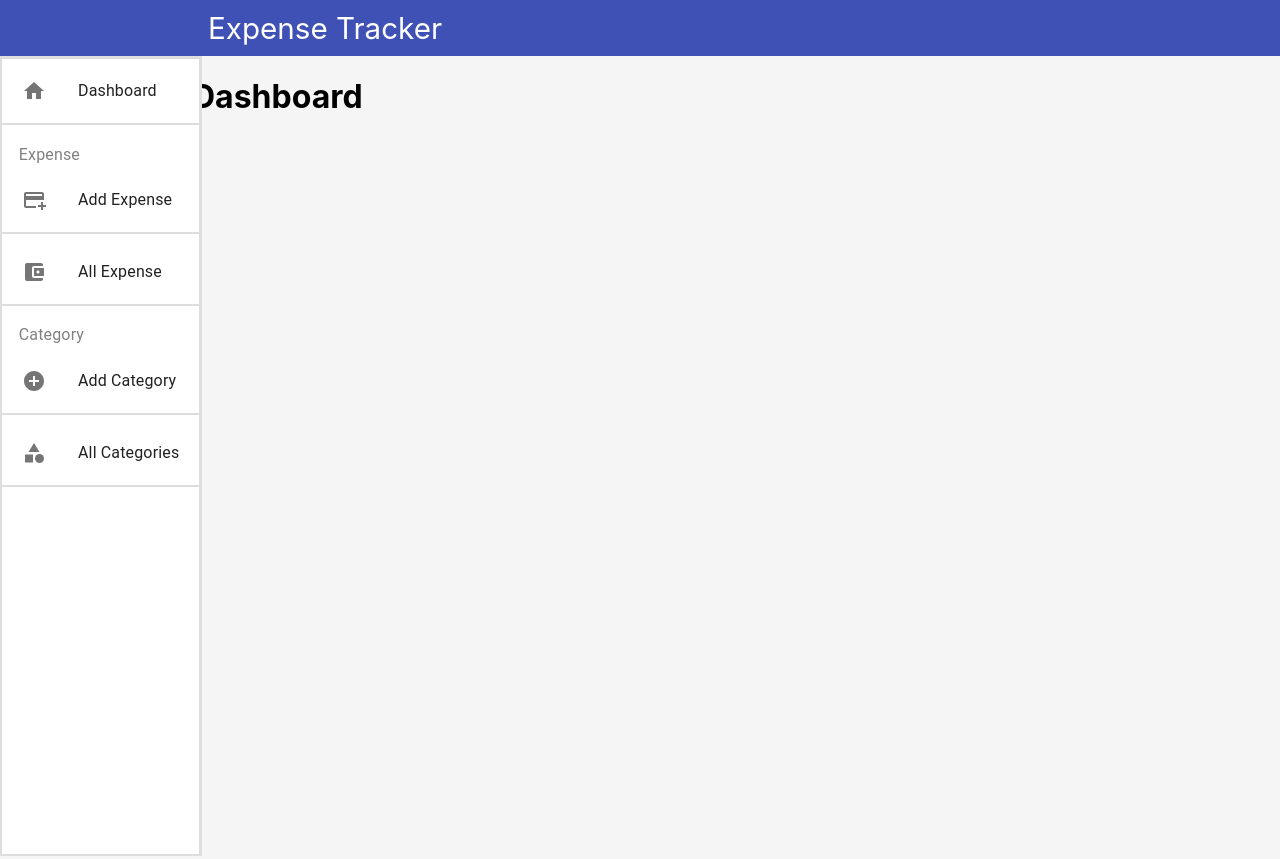
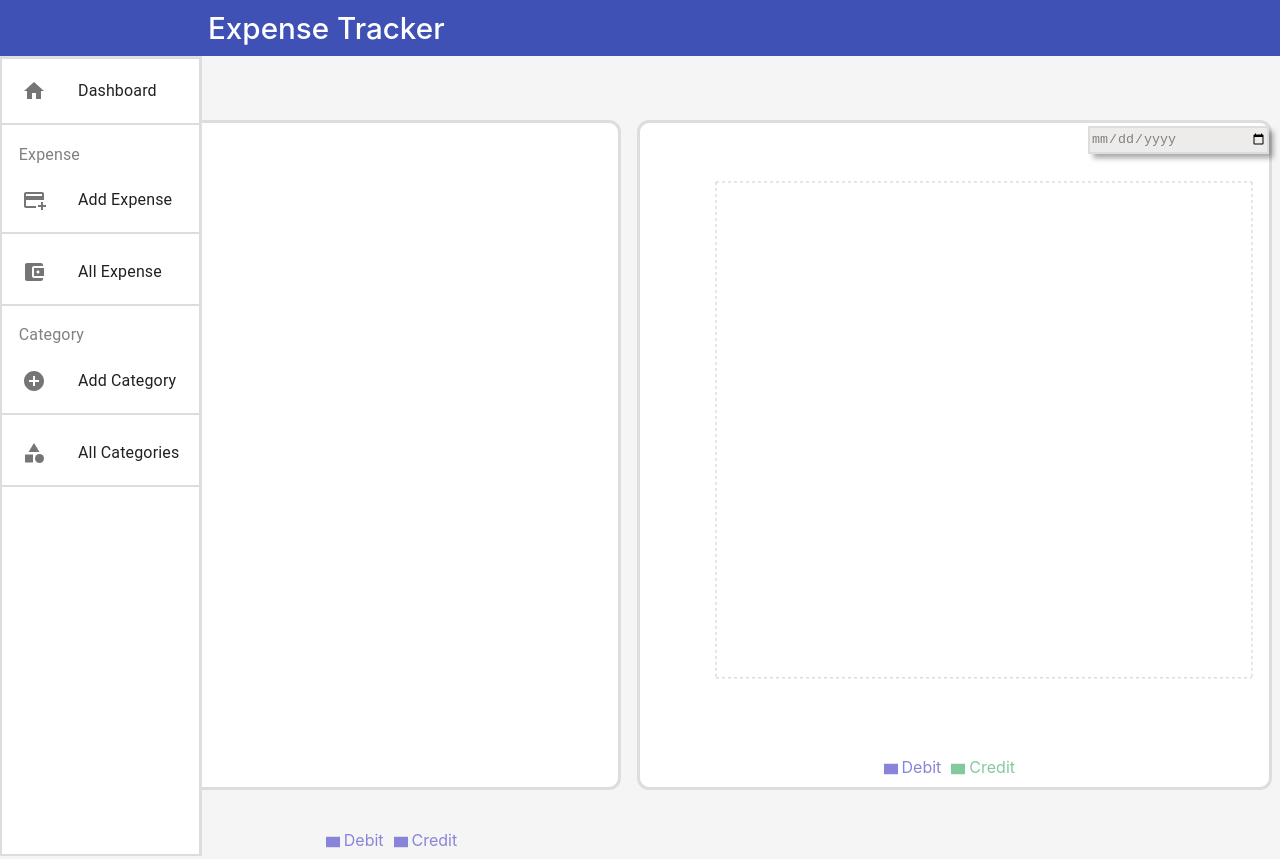
Before and after one commit to mstintern9/Expense-tracker, a React (Create React App) app: page / in a window 1280 px wide. Before the commit the page ends 800 px from the top, so only its background shows below. Built offline with nearby package versions, Linux system fonts and the light colour scheme.

Commit message:
Add charts in dashboard

```diff
--- a/package.json
+++ b/package.json
@@ -17,6 +17,7 @@
     "react-dom": "^18.2.0",
     "react-router-dom": "^6.22.3",
     "react-scripts": "5.0.1",
+    "recharts": "^2.12.5",
     "styled-components": "^6.1.8",
     "web-vitals": "^2.1.4"
   },
--- a/src/Navbar.js
+++ b/src/Navbar.js
@@ -6,7 +6,7 @@ export default function Navbar() {
     <div className="navbar">
       <span className="iconContainer"></span>
       <div className="header">
-        <p style={{ fontSize: "3.7vh", paddingBottom: "2vh" }}>
+        <p style={{ fontSize: "3.7vh", paddingBottom: "2vh",fontWeight:500 }}>
           Expense Tracker
         </p>
       </div>
--- /dev/null
+++ b/src/components/BarChartComponent.js
@@ -0,0 +1,89 @@
+import React, { useState, useEffect } from "react";
+import {
+  BarChart,
+  Bar,
+  XAxis,
+  YAxis,
+  CartesianGrid,
+  Tooltip,
+  Legend,
+  ResponsiveContainer,
+} from "recharts";
+
+const BarChartComponent = ({ selectedDate }) => {
+  const [expenses, setExpenses] = useState([]);
+
+  useEffect(() => {
+    const storedExpenses =
+      JSON.parse(localStorage.getItem("expenseData")) || [];
+    setExpenses(storedExpenses);
+  }, []);
+
+  const filteredExpenses = selectedDate
+    ? expenses.filter(
+        (expense) =>
+          new Date(expense.date).toISOString().split("T")[0] === selectedDate
+      )
+    : expenses;
+
+  const calculateDailyDebitCredit = () => {
+    const dailyData = {};
+    filteredExpenses.forEach((expense) => {
+      const time = new Date(expense.date).toLocaleTimeString([], {
+        hour: "2-digit",
+        minute: "2-digit",
+        second: "2-digit",
+      });
+      const amount = parseFloat(expense.amount);
+      if (!dailyData[time]) {
+        dailyData[time] = { time: time, debit: 0, credit: 0 };
+      }
+      if (expense.transactionType === "debit") {
+        dailyData[time].debit += amount;
+      } else {
+        dailyData[time].credit += amount;
+      }
+    });
+    return Object.values(dailyData);
+  };
+
+  const dailyData = calculateDailyDebitCredit();
+
+  return (
+    <ResponsiveContainer width="98%" height="95%">
+      <BarChart
+        width={500}
+        height={300}
+        data={dailyData}
+        margin={{
+          top: 28,
+          right: 10,
+          left: 10,
+          bottom: 7,
+        }}
+      >
+        <CartesianGrid strokeDasharray="3 3" />
+        <XAxis
+          dataKey="time"
+          tick={{ fontSize: 9 }}
+          interval={0}
+          angle={0}
+          textAnchor="middle"
+          height={80}
+          tickFormatter={(time) => {
+            const [hours, minutes] = time.split(":");
+            return `${hours}:${minutes}`;
+          }}
+        />
+
+        <YAxis />
+        <Tooltip />
+        <Legend />
+        <Bar dataKey="debit" name="Debit" fill="#8884d8" />
+        <Bar dataKey="credit" name="Credit" fill="#82ca9d" />
+      </BarChart>
+    </ResponsiveContainer>
+  );
+};
+
+export default BarChartComponent;
--- a/src/components/DataGridComponent.js
+++ b/src/components/DataGridComponent.js
@@ -5,6 +5,7 @@ export default function DataGridComponent({ columns, rows }) {
   return (
     <div style={{ height: 700, width: "100%" }}>
       <DataGrid
+      sx={{paddingLeft:"0.4vh"}}
         rows={rows}
         columns={columns}
         pageSize={5}
--- /dev/null
+++ b/src/components/PieChartComponent.js
@@ -0,0 +1,50 @@
+import React, { useState, useEffect } from 'react';
+import { PieChart, Pie, Legend, Tooltip, ResponsiveContainer } from 'recharts';
+
+const PieChartComponent = () => {
+  const [expenses, setExpenses] = useState([]);
+
+  useEffect(() => {
+    const storedExpenses = JSON.parse(localStorage.getItem("expenseData")) || [];
+    setExpenses(storedExpenses);
+  }, []);
+
+  const calculateTotalAmount = (type) => {
+    return expenses.reduce((total, expense) => {
+      if (expense.transactionType === type) {
+        return total + parseFloat(expense.amount);
+      }
+      return total;
+    }, 0);
+  };
+
+  const totalDebit = calculateTotalAmount('debit');
+  const totalCredit = calculateTotalAmount('credit');
+  const totalAmount = totalDebit + totalCredit;
+
+  const data = [
+    { name: 'Debit', value: Math.round((totalDebit / totalAmount) * 100) },
+    { name: 'Credit', value: Math.round((totalCredit / totalAmount) * 100) },
+  ];
+
+  return (
+    <ResponsiveContainer width="100%" height={800}>
+      <PieChart>
+        <Pie
+          dataKey="value"
+          isAnimationActive={false}
+          data={data}
+          cx="50%"
+          cy="50%"
+          outerRadius={240}
+          fill="#8884d8"
+          label
+        />
+        <Tooltip formatter={(value, name) => [`${value}%`, name]} />
+        <Legend />
+      </PieChart>
+    </ResponsiveContainer>
+  );
+};
+
+export default PieChartComponent;
--- a/src/pages/All-categories.js
+++ b/src/pages/All-categories.js
@@ -2,6 +2,9 @@ import React, { useState, useEffect } from "react";
 import { useNavigate } from "react-router-dom";
 import CardComponent from "../components/CardComponent";
 import DataGridComponent from "../components/DataGridComponent";
+import "./allcategories.css"
+import EditIcon from '@mui/icons-material/Edit';
+import DeleteIcon from '@mui/icons-material/Delete';
 
 export default function AllCategories() {
   const [categories, setCategories] = useState([]);
@@ -26,29 +29,30 @@ export default function AllCategories() {
   };
 
   const columns = [
-    { field: "id", headerName: "ID", width: 150 },
-    { field: "name", headerName: "Name", width: 150 },
-    { field: "description", headerName: "Description", width: 250 },
+    { field: "id", headerName: "ID", width: 320,headerClassName: "header-cell" },
+    { field: "name", headerName: "Name", width: 320,headerClassName: "header-cell" },
+    { field: "description", headerName: "Description", width: 320 ,headerClassName: "header-cell" },
     {
       field: "action",
       headerName: "Action",
-      width: 150,
+      width: 300,
       renderCell: (params) => (
         <>
           <button
             className="tableButton"
             onClick={() => handleCategoryEdit(params.row.id)}
           >
-            Edit
+            <EditIcon />
           </button>
           <button
             className="tableButton"
             onClick={() => handleCategoryDelete(params.row.id)}
           >
-            Delete
+            <DeleteIcon />
           </button>
         </>
       ),
+      headerClassName: "action-cell",
     },
   ];
 
--- a/src/pages/All-expense.js
+++ b/src/pages/All-expense.js
@@ -1,6 +1,7 @@
 import React, { useState, useEffect } from "react";
 import CardComponent from "../components/CardComponent";
 import DataGridComponent from "../components/DataGridComponent";
+import "./allExpense.css"
 
 export default function AllExpense() {
   const [expenses, setExpenses] = useState([]);
@@ -12,12 +13,48 @@ export default function AllExpense() {
   }, []);
 
   const columns = [
-    { field: "date", headerName: "Date", width: 280 },
-    { field: "description", headerName: "Description", width: 250 },
-    { field: "debit", headerName: "Debit", type: "number", width: 240 },
-    { field: "credit", headerName: "Credit", type: "number", width: 280 },
-    { field: "category", headerName: "Category", width: 250 },
-    { field: "balance", headerName: "Balance", type: "number", width: 180 },
+    {
+      field: "date",
+      headerName: "Date",
+      width: 280,
+      headerClassName: "header-cell",
+    },
+    {
+      field: "description",
+      headerName: "Description",
+      width: 250,
+      headerClassName: "header-cell",
+    },
+    {
+      field: "debit",
+      headerName: "Debit",
+      type: "number",
+      width: 240,
+      headerClassName: "header-cell",
+      cellClassName: "debit-cell"
+    },
+    {
+      field: "credit",
+      headerName: "Credit",
+      type: "number",
+      width: 240,
+      headerClassName: "header-cell",
+      cellClassName: "credit-cell"
+    },
+    {
+      field: "category",
+      headerName: "Category",
+      width: 240,
+      headerClassName: "category-header",
+      cellClassName: "category-cell"
+    },
+    {
+      field: "balance",
+      headerName: "Balance",
+      type: "number",
+      width: 180,
+      headerClassName: "header-cell",
+    },
   ];
 
   const calculateBalance = () => {
@@ -51,7 +88,7 @@ export default function AllExpense() {
   return (
     <>
       <CardComponent title={"All Expense"}>
-        <DataGridComponent columns={columns} rows={rows} />
+        <DataGridComponent columns={columns} rows={rows} className="data-grid" />
       </CardComponent>
     </>
   );
--- a/src/pages/Dashboard.js
+++ b/src/pages/Dashboard.js
@@ -1,9 +1,30 @@
-import React from "react";
+import React, { useState } from "react";
+import "./dashboard.css";
+import PieChartComponent from "../components/PieChartComponent";
+import BarChartComponent from "../components/BarChartComponent";
 
 export default function Dashboard() {
+  const [selectedDate, setSelectedDate] = useState(null);
+
+
+  const handleDateChange = (event) => {
+    setSelectedDate(event.target.value);
+  };
+
   return (
     <>
-      <h1 style={{ marginLeft: "24vh" }}>Dashboard</h1>
+      <div className="container">
+        <div className="firstContainer">
+          <PieChartComponent />
+        </div>
+        <div
+          style={{ display: "flex", flexDirection: "column" }}
+          className="secondContainer"
+        >
+          <input className="datePicker" type="date" onChange={handleDateChange} />
+          <BarChartComponent selectedDate={selectedDate} />
+        </div>
+      </div>
     </>
   );
 }
--- a/src/pages/allExpense.css
+++ b/src/pages/allExpense.css
@@ -1,31 +1,34 @@
-.table{
-    display: flex;
-    flex-direction: row;
-    margin-left: 0.2vh;
-    flex:1;
-    max-height: 67vh;
+.tableButton {
+  margin-top: 12px;
+  margin: 0.4vh;
+  width: 3vh;
+  height: 2.5vh;
+  background: rgb(63, 81, 181);
+  box-shadow: 4.7px 9.4px 9.4px hsl(0deg 0% 0% / 0.35);
+  border: none;
+  color: white;
+  border-radius: 1.45vh;
 }
 
-table{
-    width: 100%;
-    height: 69vh;
-    margin-right: 8vh;
-    margin: 0;
+.tableButton:hover {
+  background-color: rgba(52, 71, 181, 0.819);
+  cursor: pointer;
+}
+.category-header {
+  color: grey;
+  font-size: 2vh;
+  margin-left: 0.5vh;
 }
 
-.tableButton{
-    margin-top: 12px;
-    margin:0.4vh;
-    width: 7vh;
-    height: 3.5vh;
-    background: rgb(63, 81, 181);
-    box-shadow: 4.7px 9.4px 9.4px hsl(0deg 0% 0% / 0.35);
-    border: none;
-    color: white;
-    border-radius: 1.45vh;
+.header-cell {
+  color: grey;
+  font-size: 2vh;
 }
 
-.tableButton:hover{
-    background-color:  rgba(52, 71, 181, 0.819);
-    cursor: pointer;
+.debit-cell{
+  color: red;
 }
+
+.credit-cell{
+  color: green;
+}
--- /dev/null
+++ b/src/pages/allcategories.css
@@ -0,0 +1,21 @@
+.tableButton {
+  margin-top: 4px;
+  width: 6vh;
+  height: 3vh;
+  background: rgb(63, 81, 181);
+  box-shadow: 4.7px 9.4px 9.4px hsl(0deg 0% 0% / 0.35);
+  border: none;
+  color: white;
+  border-radius: 1.45vh;
+}
+
+.tableButton:hover {
+  background-color: rgba(52, 71, 181, 0.819);
+  cursor: pointer;
+}
+
+.action-cell{
+    color: gray;
+    font-size: 2vh;
+    margin-left: 3vh;
+}
--- /dev/null
+++ b/src/pages/dashboard.css
@@ -0,0 +1,50 @@
+.container {
+  margin-left: 21.5vh;
+  display: flex;
+}
+
+.firstContainer {
+  background-color: cornflowerblue;
+  flex: 1;
+  height: 83vh;
+  margin-top: 8vh;
+  margin-right: 1vh;
+  border: none;
+  border-radius: 1.5vh;
+  border: 3px solid rgb(221, 221, 221);
+  background-color: rgb(255, 255, 255);
+  display: flex;
+  align-items: center;
+  justify-content: center;
+}
+
+.secondContainer {
+  background-color: bisque;
+  flex: 1;
+  margin-top: 8vh;
+  margin-left: 1vh;
+  border: none;
+  height: 83vh;
+  border-radius: 1.5vh;
+  border: 3px solid rgb(221, 221, 221);
+  background-color: rgb(255, 255, 255);
+  margin-right: 1vh;
+  display: flex;
+  align-items: center;
+  justify-content: center;
+}
+
+.datePicker{
+  border: none;
+  box-shadow: 4.7px 5.4px 5.4px hsl(0deg 0% 0% / 0.35);
+  color: grey;
+  border: 2px solid rgb(221, 221, 221);
+  height: 3vh;
+  margin-left: 56vh;
+  width: 22vh;
+  background-color: rgba(212, 203, 203, 0.386);
+}
+
+.datePicker:focus{
+  outline: none;
+}
```
Also changed, not shown: 1 other file (tests, documents, lock files or other folders).
